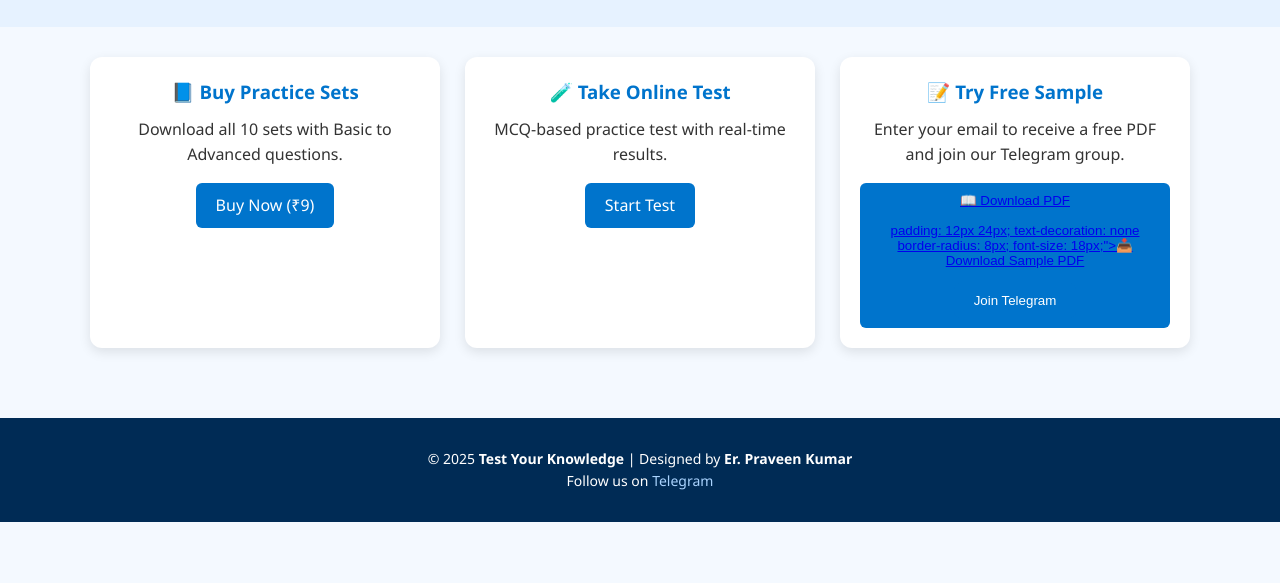
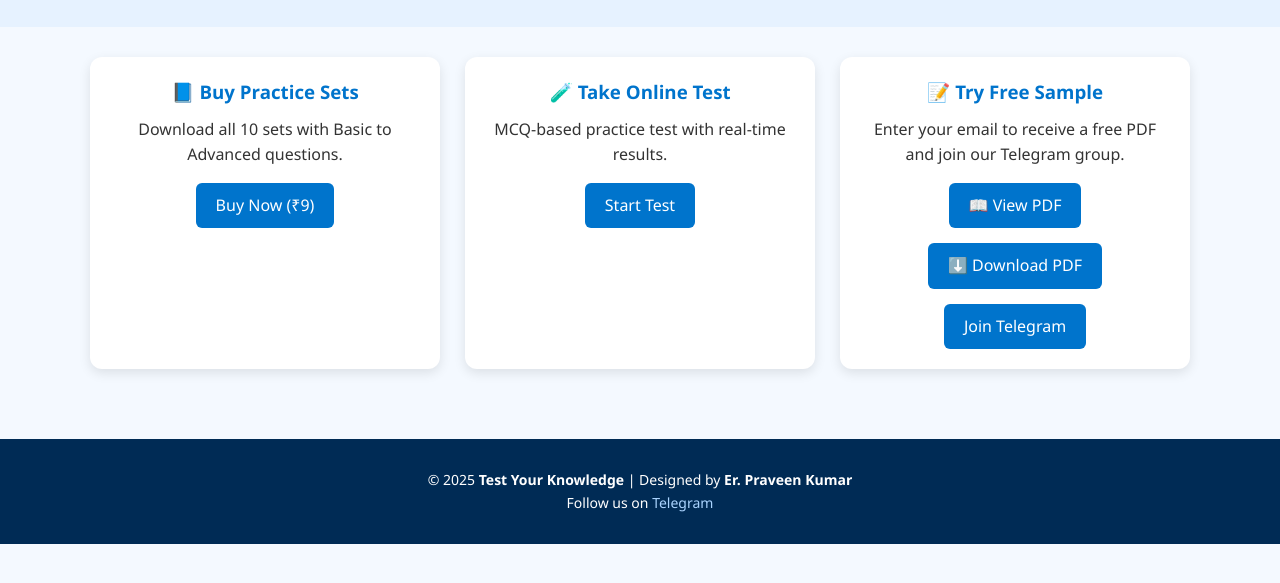
Before and after one commit to pravji123/TYK, a plain HTML site: page index.html in a window 1280 px wide. Shown: the part 179-762 px from the top of the page. Drawn offline with Linux system fonts and the light colour scheme.

Commit message:
Update index.html

```diff
--- a/index.html
+++ b/index.html
@@ -217,20 +217,11 @@
       <h3>📝 Try Free Sample</h3>
       <p>Enter your email to receive a free PDF and join our Telegram group.</p>
       <!-- PDF को नए टैब में खोलने के लिए -->
-      <a href="TYK_Sample.pdf" target="_blank"><button type="submit" class="btn">📖 Download PDF</button</a><br><br>
-
-<!--       <a href="TYK_Sample.pdf" target="_blank">📖 View PDF</a><br><br> -->
+       <a href="TYK_Sample.pdf" target="_blank" class="btn">📖 View PDF</a>
 
       <!-- PDF को सीधे डाउनलोड कराने के लिए -->
-<!--       <a href="TYK_Sample.pdf" download>⬇️ Download PDF</a> -->
-<!--       <a href="TYK_Sample.pdf" target="_blank" style="background-color: #1976d2; color: white;  -->
-        padding: 12px 24px; text-decoration: none border-radius: 8px; font-size: 18px;">📥 Download Sample PDF</a>
-<!--       <form action="https://docs.google.com/forms/d/e/1FAIpQLSdNesOHcwll-5k8DViVX5Ubry0FRKG2wN9pGJ5n2AMKgZsmDQ/viewform?usp=dialog" method="post" target="_blank">
-        <!-- <input type="email" name="email_address" placeholder="Enter your email" required> -->
-        <!-- <input type="hidden" name="order_id" id="order-id" value=""> --
-        <button type="submit" class="btn">Download PDF</button>
-      </form> -->
-      <br>
+      <a href="TYK_Sample.pdf" class="btn" download>⬇️ Download PDF</a><br>
+
       <a class="btn" id="join" href="https://t.me/Bpsc_Tre4_Computer_Stet" target="_blank">Join Telegram</a>
     </div>
   </div>
```
